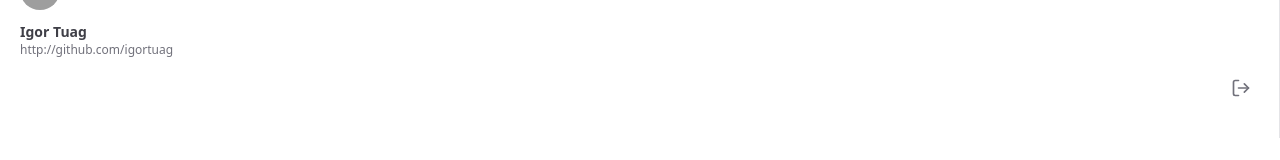
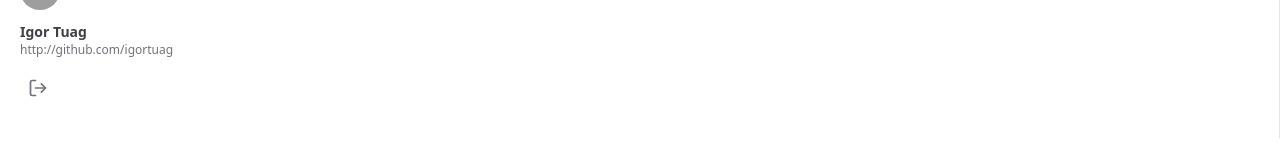
Before and after one commit to igortuag/tailwind-next, a Next.js app: page / in a window 1280 px wide. Shown: the part 757-917 px from the top of the page. Built offline with nearby package versions, Linux system fonts and the light colour scheme; grey boxes are pictures that could not be loaded.

Commit message:
Refactor button usage to utilize Button component for consistency and improved styling

```diff
--- a/src/app/page.tsx
+++ b/src/app/page.tsx
@@ -173,44 +173,29 @@ export default function Home() {
                 </Select>
 
                 <div className="flex items-center gap-1">
-                  <button
-                    type="button"
-                    className="p-2 hover:bg-zinc-50 rounded-mds"
-                  >
+                  <Button type="button" variant="ghost">
                     <Bold className="w-4 h-4 text-zinc-500" strokeWidth={3} />
                     <span className="sr-only">Bold</span>
-                  </button>
-                  <button
-                    type="button"
-                    className="p-2 hover:bg-zinc-50 rounded-mds"
-                  >
+                  </Button>
+                  <Button type="button" variant="ghost">
                     <Italic className="w-4 h-4 text-zinc-500" strokeWidth={3} />
                     <span className="sr-only">Italic</span>
-                  </button>
-                  <button
-                    type="button"
-                    className="p-2 hover:bg-zinc-50 rounded-mds"
-                  >
+                  </Button>
+                  <Button type="button" variant="ghost">
                     <Link className="w-4 h-4 text-zinc-500" strokeWidth={3} />
                     <span className="sr-only">Link</span>
-                  </button>
-                  <button
-                    type="button"
-                    className="p-2 hover:bg-zinc-50 rounded-mds"
-                  >
+                  </Button>
+                  <Button type="button" variant="ghost">
                     <List className="w-4 h-4 text-zinc-500" strokeWidth={3} />
                     <span className="sr-only">List</span>
-                  </button>
-                  <button
-                    type="button"
-                    className="p-2 hover:bg-zinc-50 rounded-mds"
-                  >
+                  </Button>
+                  <Button type="button" variant="ghost">
                     <ListOrdered
                       className="w-4 h-4 text-zinc-500"
                       strokeWidth={3}
                     />
                     <span className="sr-only">List Ordered</span>
-                  </button>
+                  </Button>
                 </div>
               </div>
 
--- a/src/components/Button.tsx
+++ b/src/components/Button.tsx
@@ -10,17 +10,12 @@ const button = tv({
   variants: {
     variant: {
       primary: "bg-violet-600 text-white hover:bg-violet-700",
+      ghost: "rounded-md px-2 hover:bg-zinc-50 shadow-none",
       outline: "border border-zinc-300 text-zinc-700 hover:bg-zinc-50",
-    },
-    size: {
-      small: "text-xs px-3 py-1",
-      medium: "text-sm px-4 py-2",
-      large: "text-lg px-5 py-3",
     },
   },
   defaultVariants: {
     variant: "primary",
-    size: "medium",
   },
 });
 
--- a/src/components/Form/FileInput/FileList.tsx
+++ b/src/components/Form/FileInput/FileList.tsx
@@ -4,6 +4,7 @@ import { Trash2, UploadCloud } from "lucide-react";
 import { useFileInput } from "./Root";
 import { formatBytes } from "@/app/ultils/format-bytes";
 import { useAutoAnimate } from "@formkit/auto-animate/react";
+import { Button } from "@/components/Button";
 
 export function FileList() {
   const { files } = useFileInput();
@@ -37,13 +38,10 @@ export function FileList() {
               <span className="text-sm font-medium text-zinc-500">80%</span>
             </div>
 
-            <button
-              type="button"
-              className="ml-auto p-2 hover:bg-zinc-50 rounded-mds"
-            >
+            <Button type="button" variant="ghost">
               <Trash2 className="w-5 h-5 text-zinc-500" />
               <span className="sr-only">Remove</span>
-            </button>
+            </Button>
           </div>
         </div>
       ))}
--- a/src/components/Sidebar/Profile.tsx
+++ b/src/components/Sidebar/Profile.tsx
@@ -1,4 +1,5 @@
 import { LogOut } from "lucide-react";
+import { Button } from "../Button";
 
 export default function Profile() {
   return (
@@ -16,13 +17,10 @@ export default function Profile() {
           </a>
         </span>
       </div>
-      <button
-        type="button"
-        className="ml-auto p-2 hover:bg-zinc-50 rounded-mds"
-      >
+      <Button type="button" variant="ghost">
         <LogOut className="w-5 h-5 text-zinc-500" />
         <span className="sr-only">Logout</span>
-      </button>
+      </Button>
     </div>
   );
 }
```
